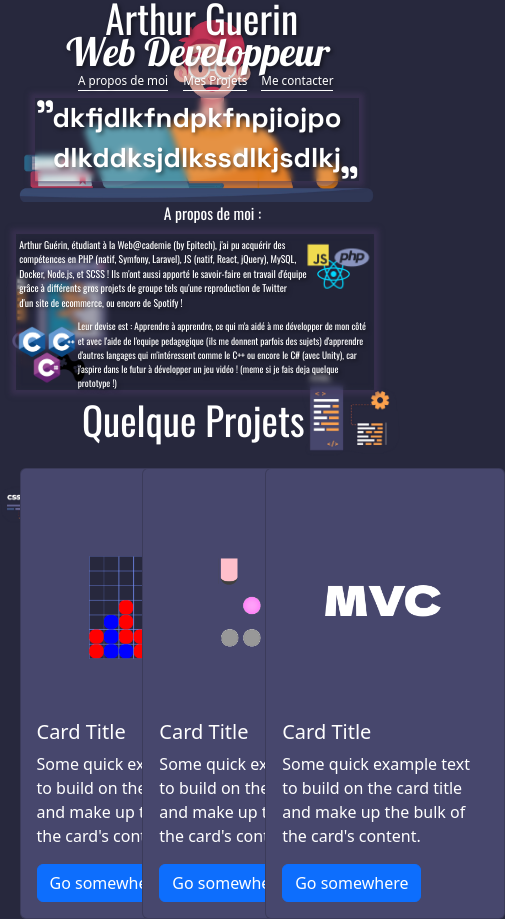
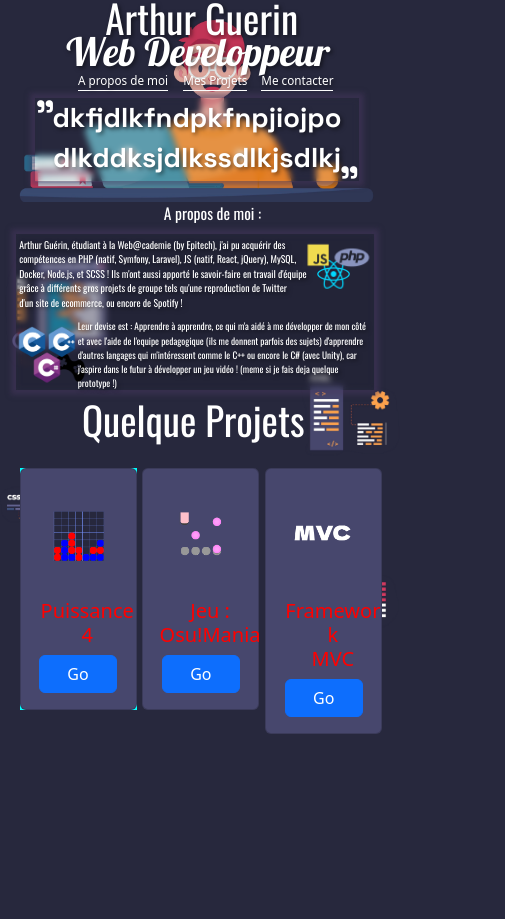
Before and after one commit to Arthuros727/Portfollio, a React (Create React App) app: page / in a window 390 px wide. Shown: the whole page, 505 px wide, since content can reach past the window. After the commit the page ends 844 px from the top, so only its background shows below. Built offline with nearby package versions, Linux system fonts and the light colour scheme.

Commit message:
commit auto

```diff
--- a/src/App.css
+++ b/src/App.css
@@ -417,11 +417,17 @@ html, .blur{
 }
 .carte1{
   /* color: black; */
+  /* font-size: 3vw; */
+  background-color: aqua;
   position: absolute;
   top: 35vw;
   left: -22vw;
+  text-align: center;
 }
+
 .carte2{
+  text-align: center;
+
   /* display: none; */
   position: absolute;
   top: 35vw;
@@ -429,16 +435,34 @@ html, .blur{
 }
 
 .carte3{
+  text-align: center;
+
   /* display: none; */
   position: absolute;
   top: 35vw;
   left: 41vw;
+  /* font-size: 5vw; */
+
+}
+.card-title{
+  color: red;
+  width: 26vw;
+  position: relative;
+  left: 0vw;
 }
 
-.carr{
-  position: absolute;
-  padding: 5v;
+
+/* .carr{
+  font-size: 1px;
+} */
+
+.but{
+  width: 20vw;
+  padding-left: 5vw;
+  font-size: 2vw;
 }
+
+
 
 
 
--- a/src/App.js
+++ b/src/App.js
@@ -26,43 +26,34 @@ function Carte() {
 
     <div className='carte1'>
 
-    <Card style={{ width: '15rem', backgroundColor:"#47476d" }}>
+    <Card style={{ width: '30vw',heigh: '30vw', backgroundColor:"#47476d" }}>
       <Card.Img variant="top" src={imgp4} />
       <Card.Body>
-        <Card.Title>Card Title</Card.Title>
-        <Card.Text>
-          Some quick example text to build on the card title and make up the
-          bulk of the card's content.
-        </Card.Text>
-        <Button variant="primary">Go somewhere</Button>
+        <Card.Title>Puissance <br></br>4</Card.Title>
+
+        <Button variant="primary" className='but'>Go</Button>
       </Card.Body>
     </Card>
     </div>
     <div className='carte2'>
 
-    <Card style={{ width: '15rem', backgroundColor:"#47476d" }}>
+    <Card style={{ width: '30vw',heigh: '30vw', backgroundColor:"#47476d" }}>
       <Card.Img variant="top" src={om} />
       <Card.Body>
-        <Card.Title>Card Title</Card.Title>
-        <Card.Text>
-          Some quick example text to build on the card title and make up the
-          bulk of the card's content.
-        </Card.Text>
-        <Button variant="primary">Go somewhere</Button>
+        <Card.Title>Jeu : <br></br>Osu!Mania</Card.Title>
+
+        <Button variant="primary" className='but'>Go</Button>
       </Card.Body>
     </Card>
     </div>
     <div className='carte3'>
 
-<Card style={{ width: '15rem', backgroundColor:"#47476d" }}>
+<Card style={{ width: '30vw',heigh: '30vw', backgroundColor:"#47476d" }}>
   <Card.Img variant="top" src={mvc} />
   <Card.Body>
-    <Card.Title>Card Title</Card.Title>
-    <Card.Text>
-      Some quick example text to build on the card title and make up the
-      bulk of the card's content.
-    </Card.Text>
-    <Button variant="primary">Go somewhere</Button>
+    <Card.Title>Framework <br></br>MVC</Card.Title>
+
+    <Button variant="primary" className='but'>Go</Button>
   </Card.Body>
 </Card>
 </div>
```
